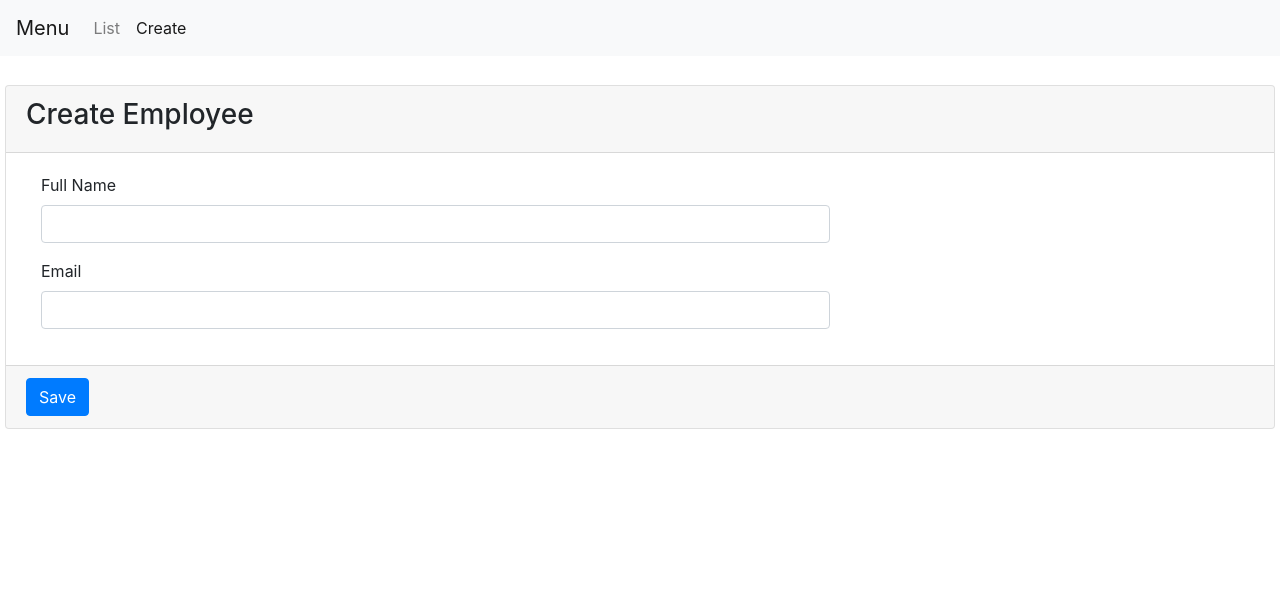
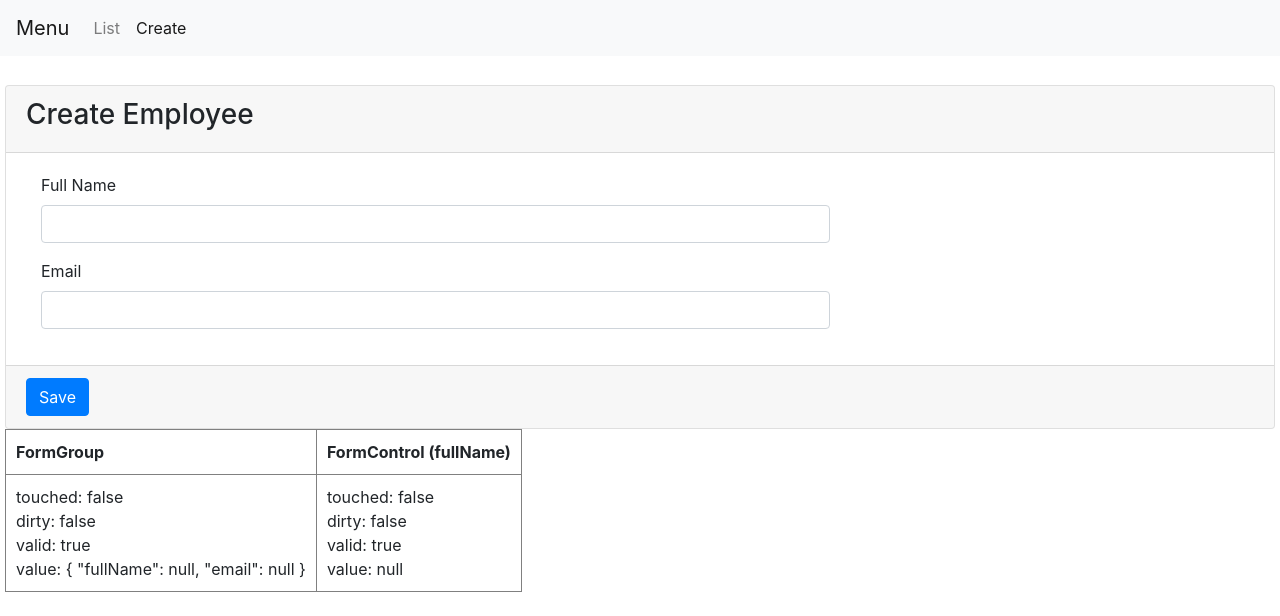
Before and after one commit to bartvanhoey/Angular6Tutorial, an Angular app: page /create in a window 1280 px wide. Shown: the top 616 px of the page. Built offline with nearby package versions, Linux system fonts and the light colour scheme.

Commit message:
end clip 5 angular form-control and form-group

```diff
--- a/src/app/employee/create-employee.component.html
+++ b/src/app/employee/create-employee.component.html
@@ -20,3 +20,24 @@
     </div>
   </div>
 </form>
+
+
+<table border="1">
+  <tr>
+    <th style="padding:10px">FormGroup</th>
+    <th style="padding:10px">FormControl (fullName)</th>
+  </tr>
+  <tr>
+    <td style="padding:10px">touched: {{employeeForm.touched}}
+        <br>dirty: {{employeeForm.dirty}}
+        <br>valid: {{employeeForm.valid}}
+        <br>value: {{employeeForm.value | json}}
+    </td>
+    <td style="padding:10px">touched: {{employeeForm.get('fullName').touched}}
+        <br>dirty: {{employeeForm.get('fullName').dirty}}
+        <br>valid: {{employeeForm.get('fullName').valid}}
+        <br>value: {{employeeForm.get('fullName').value | json}}
+    </td>
+
+  </tr>
+</table>
--- a/src/app/employee/create-employee.component.ts
+++ b/src/app/employee/create-employee.component.ts
@@ -19,6 +19,10 @@ export class CreateEmployeeComponent implements OnInit {
   }
 
   onSubmit(): void {
+    console.log(this.employeeForm.touched);
     console.log(this.employeeForm.value);
+
+    console.log(this.employeeForm.controls.fullName.touched);
+    console.log(this.employeeForm.get('fullName').value);
   }
 }
```
